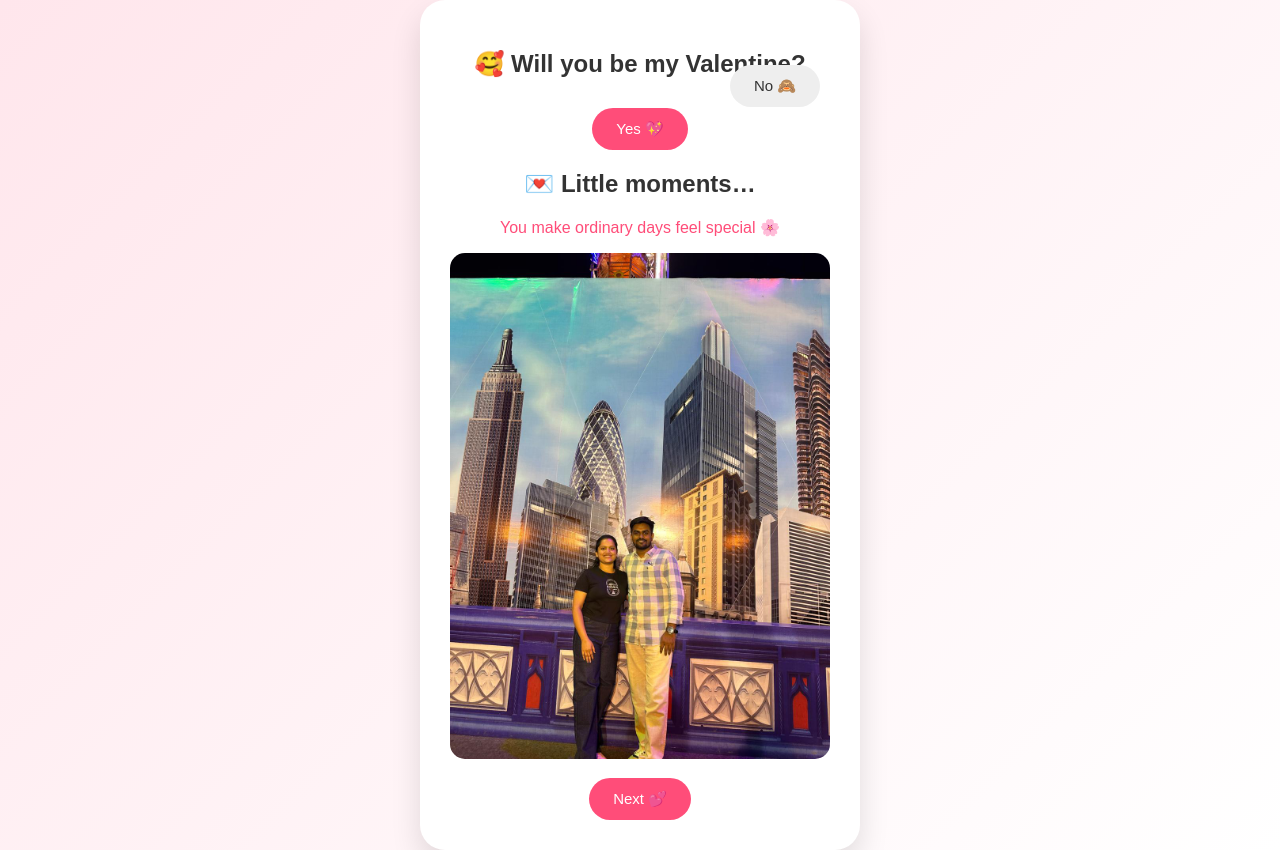
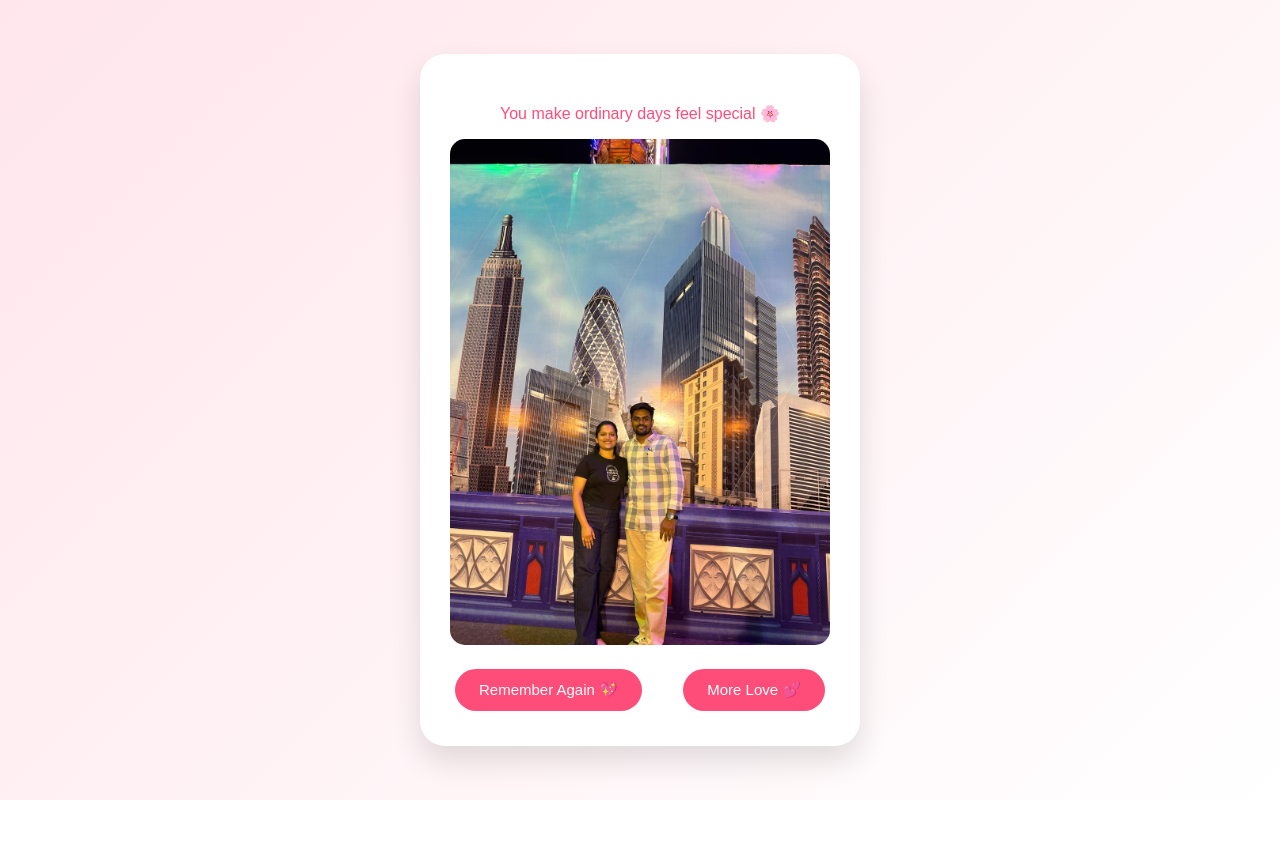
Before and after one commit to ganeshsk66/valentine, a plain HTML site: page index.html in a window 1280 px wide. Both pictures are taken after a click on the button "Yes 💖". After the commit the page ends 800 px from the top, so only its background shows below. Drawn offline with Linux system fonts and the light colour scheme.

Commit message:
Update index.html

```diff
--- a/index.html
+++ b/index.html
@@ -23,7 +23,6 @@
       text-align: center;
       box-shadow: 0 15px 30px rgba(0,0,0,0.12);
       position: relative;
-      overflow: hidden;
     }
 
     h2 {
@@ -40,7 +39,7 @@
       background: #ff4d79;
       color: white;
       transition: 0.3s;
-      margin-top: 15px;
+      margin: 5px;
     }
 
     .no {
@@ -69,15 +68,17 @@
     }
 
     @keyframes fadeIn {
-      from {
-        opacity: 0;
-        transform: translateY(15px);
-      }
-      to {
-        opacity: 1;
-        transform: translateY(0);
-      }
+      from { opacity: 0; transform: translateY(15px); }
+      to { opacity: 1; transform: translateY(0); }
     }
+
+    .nav-buttons {
+      display: flex;
+      justify-content: space-between;
+      margin-top: 15px;
+    }
+
+    .hidden { display: none; }
   </style>
 </head>
 
@@ -85,18 +86,22 @@
 
 <div class="card">
 
-  <!-- STEP 1 -->
+  <!-- HOME PAGE -->
   <div id="step1">
-    <h2>🥰 Will you be my Valentine?</h2>
+    <h2>🥰 Pihu, will you be my Valentine?</h2>
     <button onclick="startLove()">Yes 💖</button>
     <button class="no" id="noBtn">No 🙈</button>
   </div>
 
-  <!-- STEP 2 -->
+  <!-- MEMORY VIEWER -->
   <div id="step2" class="hidden">
-    <h2>💌 Little moments…</h2>
-    <div id="content"></div>
-    <button id="nextBtn">Next 💕</button>
+    <div class="memory" id="memoryDisplay">
+      <!-- Memory text + image will load here -->
+    </div>
+    <div class="nav-buttons">
+      <button id="prevBtn">Remember Again 💖</button>
+      <button id="nextBtn">More Love 💕</button>
+    </div>
   </div>
 
 </div>
@@ -104,7 +109,8 @@
 <script>
   const noBtn = document.getElementById("noBtn");
   const step2 = document.getElementById("step2");
-  const content = document.getElementById("content");
+  const memoryDisplay = document.getElementById("memoryDisplay");
+  const prevBtn = document.getElementById("prevBtn");
   const nextBtn = document.getElementById("nextBtn");
 
   // Sneaky NO button
@@ -132,25 +138,30 @@
   }
 
   function showMemory() {
-    if (index < memories.length) {
-      const div = document.createElement("div");
-      div.className = "memory";
-      div.innerHTML = `
-        <p class="line">${memories[index].text}</p>
-        <img src="${memories[index].img}" alt="memory">
-      `;
-      content.appendChild(div);
-      index++;
+    const memory = memories[index];
+    memoryDisplay.innerHTML = `
+      <p class="line">${memory.text}</p>
+      <img src="${memory.img}" alt="memory">
+    `;
 
-      // Disable button after last memory
-      if (index === memories.length) {
-        nextBtn.disabled = true;
-        nextBtn.innerText = "All memories ❤️";
-      }
-    }
+    // Disable/Enable buttons based on index
+    prevBtn.disabled = index === 0;
+    nextBtn.disabled = index === memories.length - 1;
   }
 
-  nextBtn.addEventListener("click", showMemory);
+  nextBtn.addEventListener("click", () => {
+    if(index < memories.length - 1){
+      index++;
+      showMemory();
+    }
+  });
+
+  prevBtn.addEventListener("click", () => {
+    if(index > 0){
+      index--;
+      showMemory();
+    }
+  });
 </script>
 
 </body>
```
